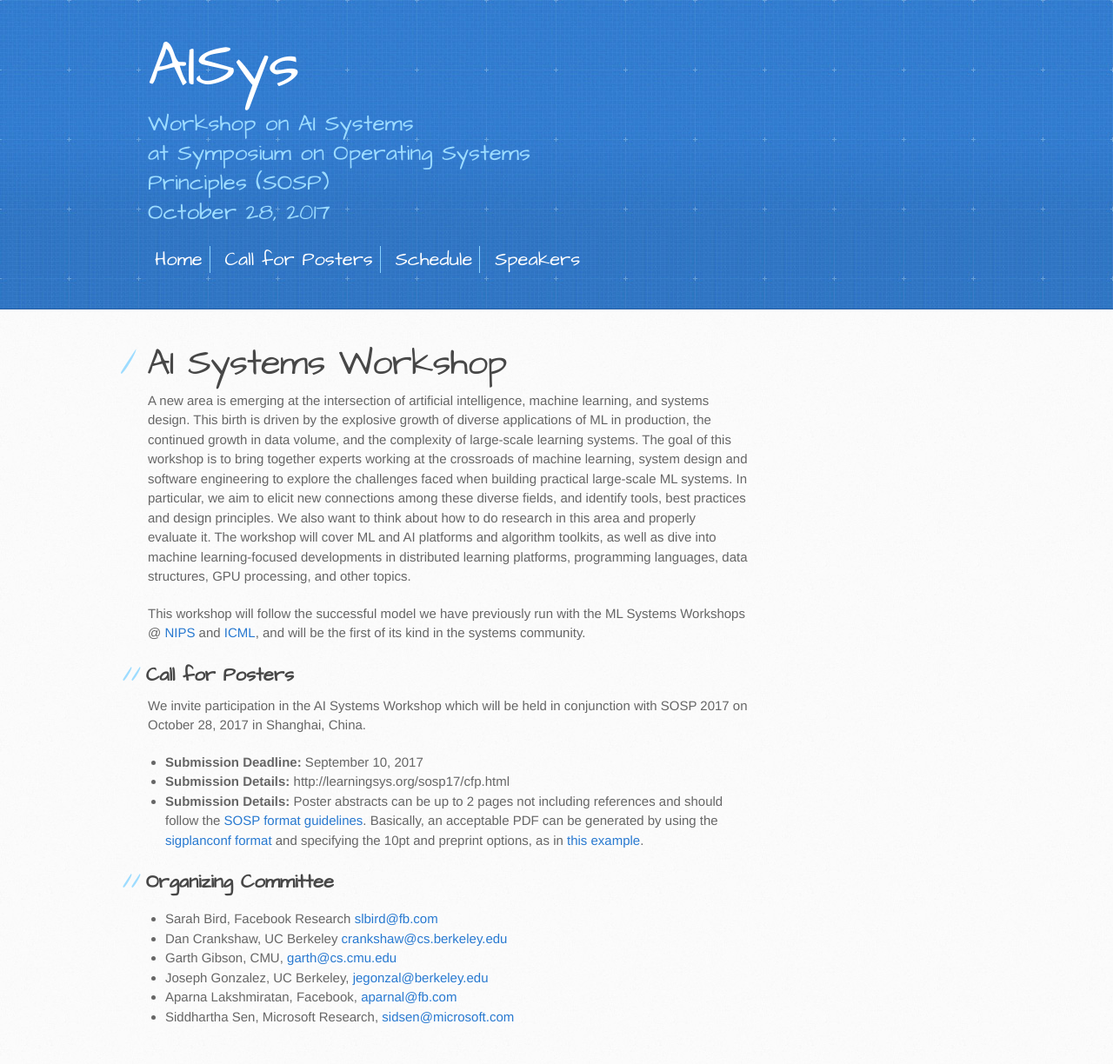
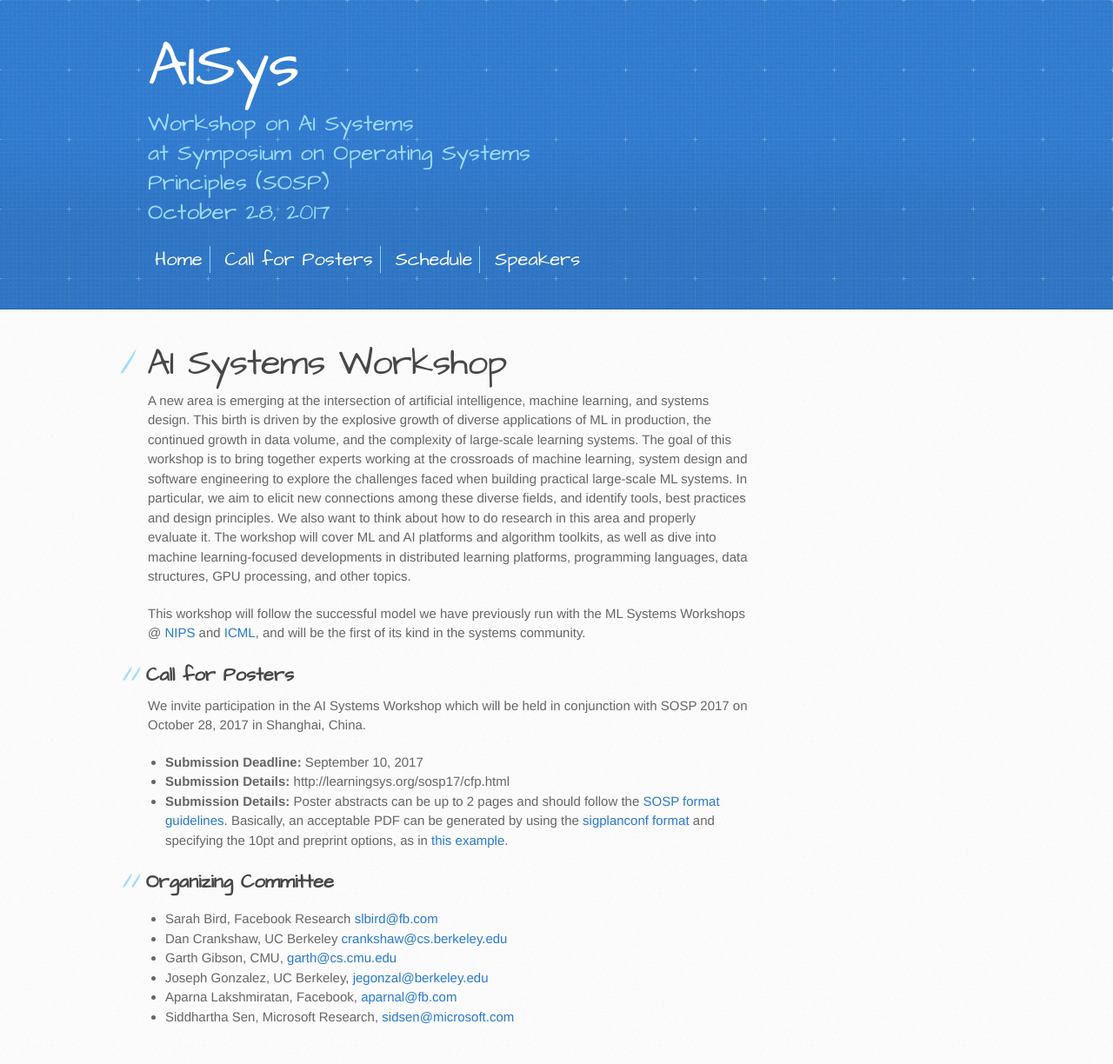
Before and after one commit to LearningSys/sosp17, a Jekyll site: the page built from index.md, in a window 1280 px wide. Shown: the whole page at 87% size. Built offline with Jekyll 4.4.1, drawn with Linux system fonts in a browser that asks for light colours; the repository's description, which GitHub fills in, is left out; our own code applies the rules of GitHub Pages for plain Markdown files.

Commit message:
Update index.md

```diff
--- a/index.md
+++ b/index.md
@@ -14,7 +14,7 @@ We invite participation in the AI Systems Workshop which will be held in conjunc
 
 * **Submission Deadline:** September 10, 2017
 * **Submission Details:** http://learningsys.org/sosp17/cfp.html
-* **Submission Details:** Poster abstracts can be up to 2 pages not including references and should follow the [SOSP format guidelines](https://www.sigops.org/sosp/sosp17/submission-rules.html). Basically, an acceptable PDF can be generated by using the [sigplanconf format](http://www.sigplan.org/Resources/Author/#sigplanconf-format) and specifying the 10pt and preprint options, as in [this example](http://www.eecs.umich.edu/~pmchen/sosp/sosp17-template.tex).
+* **Submission Details:** Poster abstracts can be up to 2 pages and should follow the [SOSP format guidelines](https://www.sigops.org/sosp/sosp17/submission-rules.html). Basically, an acceptable PDF can be generated by using the [sigplanconf format](http://www.sigplan.org/Resources/Author/#sigplanconf-format) and specifying the 10pt and preprint options, as in [this example](http://www.eecs.umich.edu/~pmchen/sosp/sosp17-template.tex).
 
 ## Organizing Committee
 + Sarah Bird, Facebook Research <slbird@fb.com>
```
